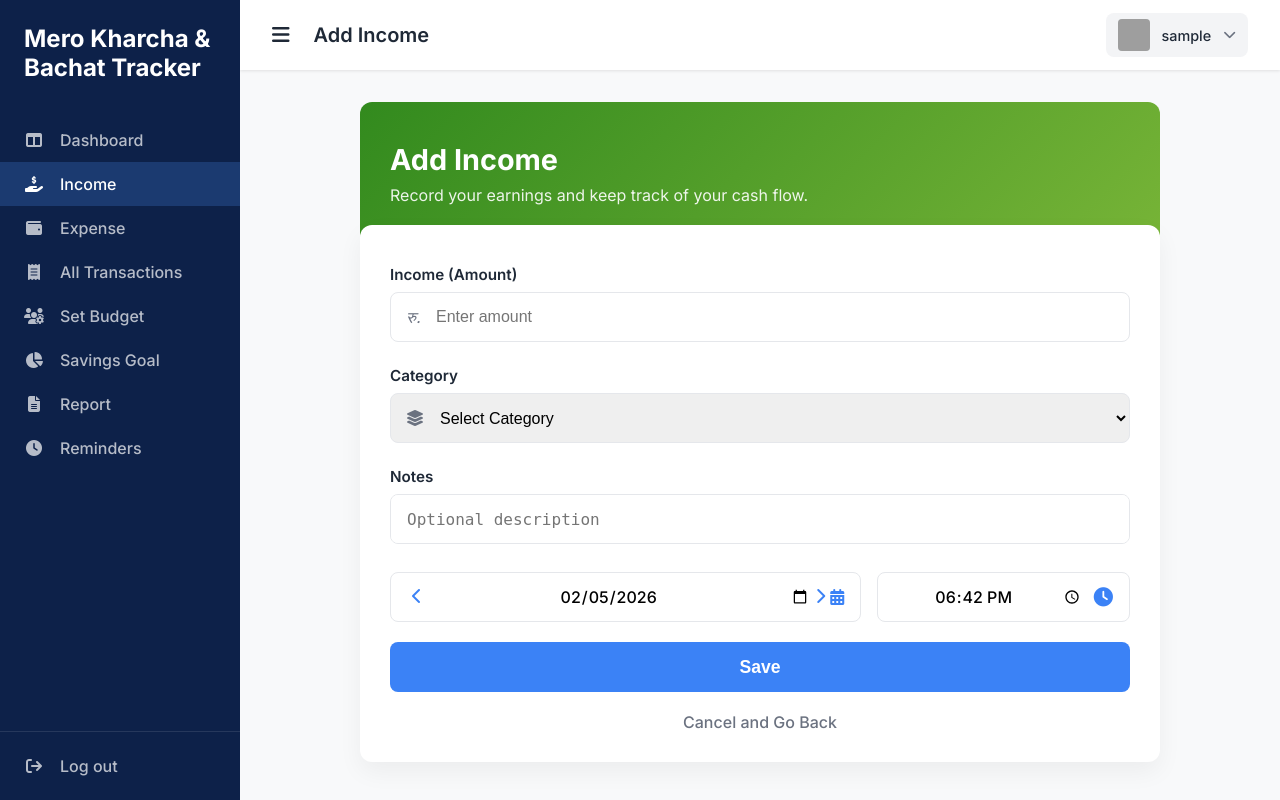
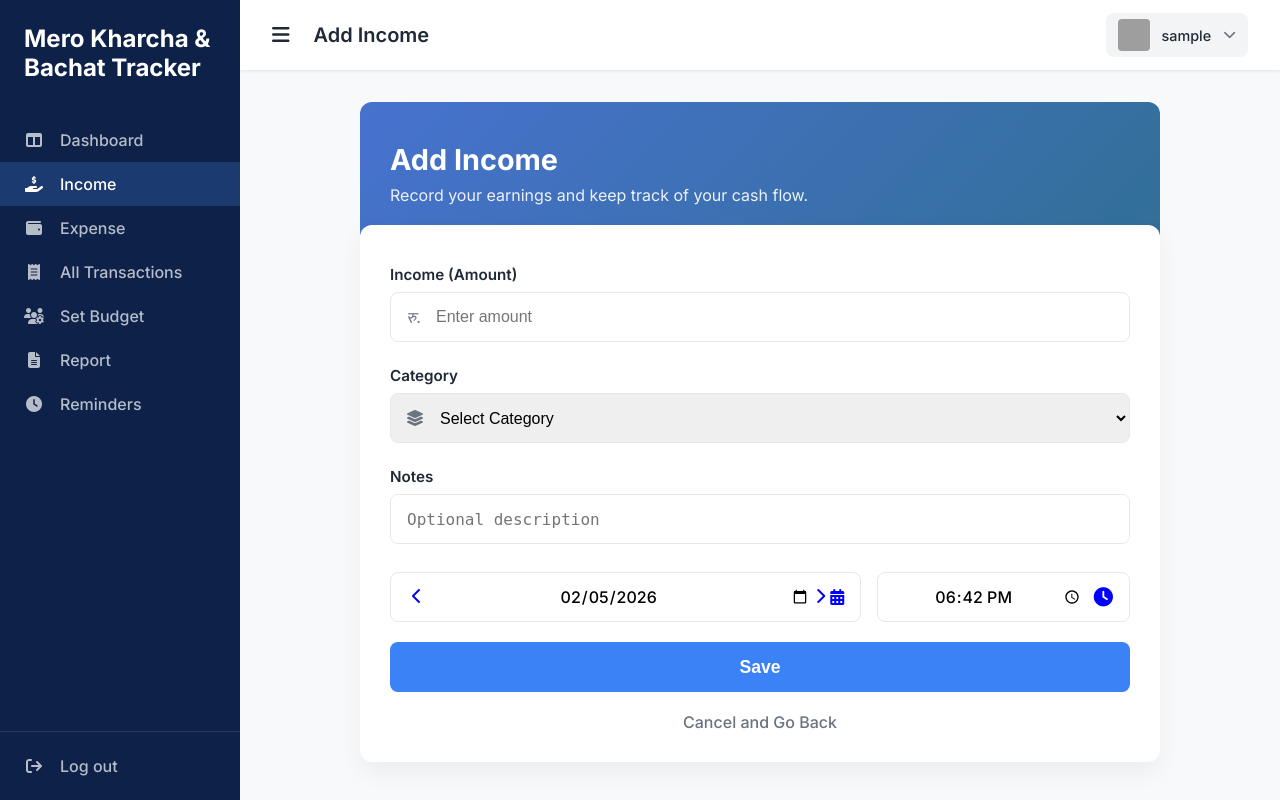
Before and after one commit to Chandan0619/Mero-Kharcha-Bachat-Tracker, a Django app: page /finance/add-income/ in a window 1280 px wide. Run offline with Django 5.2, Linux system fonts and the light colour scheme; the visitor is signed in with stand-in values (Sample User, id 1); data comes from the database, SQL or seed files in the repository; grey boxes are pictures that could not be loaded.

Commit message:
Ui enhanced

```diff
--- a/backend/create_db.py
+++ b/backend/create_db.py
@@ -23,9 +23,11 @@ try:
     )
 
     with connection.cursor() as cursor:
+        # Drop database if exists to ensure a clean state (caution: this deletes all data)
+        cursor.execute(f"DROP DATABASE IF EXISTS {db_name}")
         # Create database
-        cursor.execute(f"CREATE DATABASE IF NOT EXISTS {db_name}")
-        print(f"Database '{db_name}' created successfully (or already exists).")
+        cursor.execute(f"CREATE DATABASE {db_name}")
+        print(f"Database '{db_name}' recreated successfully.")
 
     connection.close()
 
--- a/backend/finance/apps.py
+++ b/backend/finance/apps.py
@@ -3,3 +3,6 @@ from django.apps import AppConfig
 
 class FinanceConfig(AppConfig):
     name = 'finance'
+
+    def ready(self):
+        import finance.signals
--- a/backend/finance/models.py
+++ b/backend/finance/models.py
@@ -80,9 +80,11 @@ class Reminder(models.Model):
 
 class Savings(models.Model):
     user = models.ForeignKey(User, on_delete=models.CASCADE)
+    income = models.ForeignKey(Income, on_delete=models.CASCADE, null=True, blank=True, related_name='autosavings')
     amount = models.DecimalField(max_digits=10, decimal_places=2)
     date = models.DateField(default=timezone.now)
     description = models.TextField(blank=True, null=True)
+    is_automatic = models.BooleanField(default=False)
 
     def __str__(self):
-        return f"Savings - {self.amount}"
+        return f"Savings - {self.amount} ({'Auto' if self.is_automatic else 'Manual'})"
--- a/backend/finance/templates/finance/add_expense.html
+++ b/backend/finance/templates/finance/add_expense.html
@@ -12,7 +12,7 @@
     }
 
     .income-header {
-        background: linear-gradient(135deg, #ef4444 0%, #b91c1c 100%);
+        background: linear-gradient(135deg, #4772cf 0%, #326f97 100%);
         color: white;
         padding: 40px 30px;
         border-radius: 12px 12px 0 0;
@@ -109,7 +109,7 @@
     }
 
     .date-input-container i {
-        color: var(--danger);
+        color: blue;
         cursor: pointer;
     }
 
@@ -157,7 +157,7 @@
     }
 
     .time-input-container i {
-        color: var(--danger);
+        color:blue;
         font-size: 1.2rem;
     }
 
--- a/backend/finance/templates/finance/add_income.html
+++ b/backend/finance/templates/finance/add_income.html
@@ -12,7 +12,7 @@
     }
 
     .income-header {
-        background: linear-gradient(135deg, #328a1e 0%, #77b437 100%);
+        background: linear-gradient(135deg, #4772cf 0%, #326f97 100%);
         color: white;
         padding: 40px 30px;
         border-radius: 12px 12px 0 0;
@@ -109,7 +109,7 @@
     }
 
     .date-input-container i {
-        color: var(--accent-blue);
+        color: blue;
         cursor: pointer;
     }
 
@@ -157,7 +157,7 @@
     }
 
     .time-input-container i {
-        color: var(--accent-blue);
+        color: blue;
         font-size: 1.2rem;
     }
 
--- a/backend/finance/templates/finance/base.html
+++ b/backend/finance/templates/finance/base.html
@@ -306,11 +306,6 @@
                 <i class="fa-solid fa-users-gear"></i>
                 <span>Set Budget</span>
             </a>
-            <a href="{% url 'add_savings' %}"
-                class="nav-item {% if request.resolver_match.url_name == 'add_savings' %}active{% endif %}">
-                <i class="fa-solid fa-chart-pie"></i>
-                <span>Savings Goal</span>
-            </a>
             <a href="{% url 'finance_report' %}" class="nav-item">
                 <i class="fa-solid fa-file-lines"></i>
                 <span>Report</span>
--- a/backend/finance/views.py
+++ b/backend/finance/views.py
@@ -11,7 +11,7 @@ def dashboard(request):
     total_income = Income.objects.filter(user=request.user).aggregate(Sum('amount'))['amount__sum'] or 0
     total_expense = Expense.objects.filter(user=request.user).aggregate(Sum('amount'))['amount__sum'] or 0
     total_savings = total_income - total_expense
-    total_automated_savings = Savings.objects.filter(user=request.user).aggregate(Sum('amount'))['amount__sum'] or 0
+    total_automated_savings = Savings.objects.filter(user=request.user, is_automatic=True).aggregate(Sum('amount'))['amount__sum'] or 0
     unallocated_savings = total_savings - total_automated_savings
 
     today = timezone.now().date()
@@ -187,14 +187,6 @@ def add_income(request):
 
             income.save()
 
-            # Create automatic savings (20%)
-            savings_amount = income.amount * 20 / 100
-            Savings.objects.create(
-                user=request.user,
-                amount=savings_amount,
-                date=income.date,
-                description=f"20% savings from {income.source}"
-            )
             return redirect('dashboard')
     else:
         form = IncomeForm(user=request.user)
```
Also changed, not shown: backend/finance/signals.py (added, +26 -0 lines), backend/finance/tests.py (+19 -0 lines), backend/finance/migrations/0007_savings_income_savings_is_automatic.py (added).
